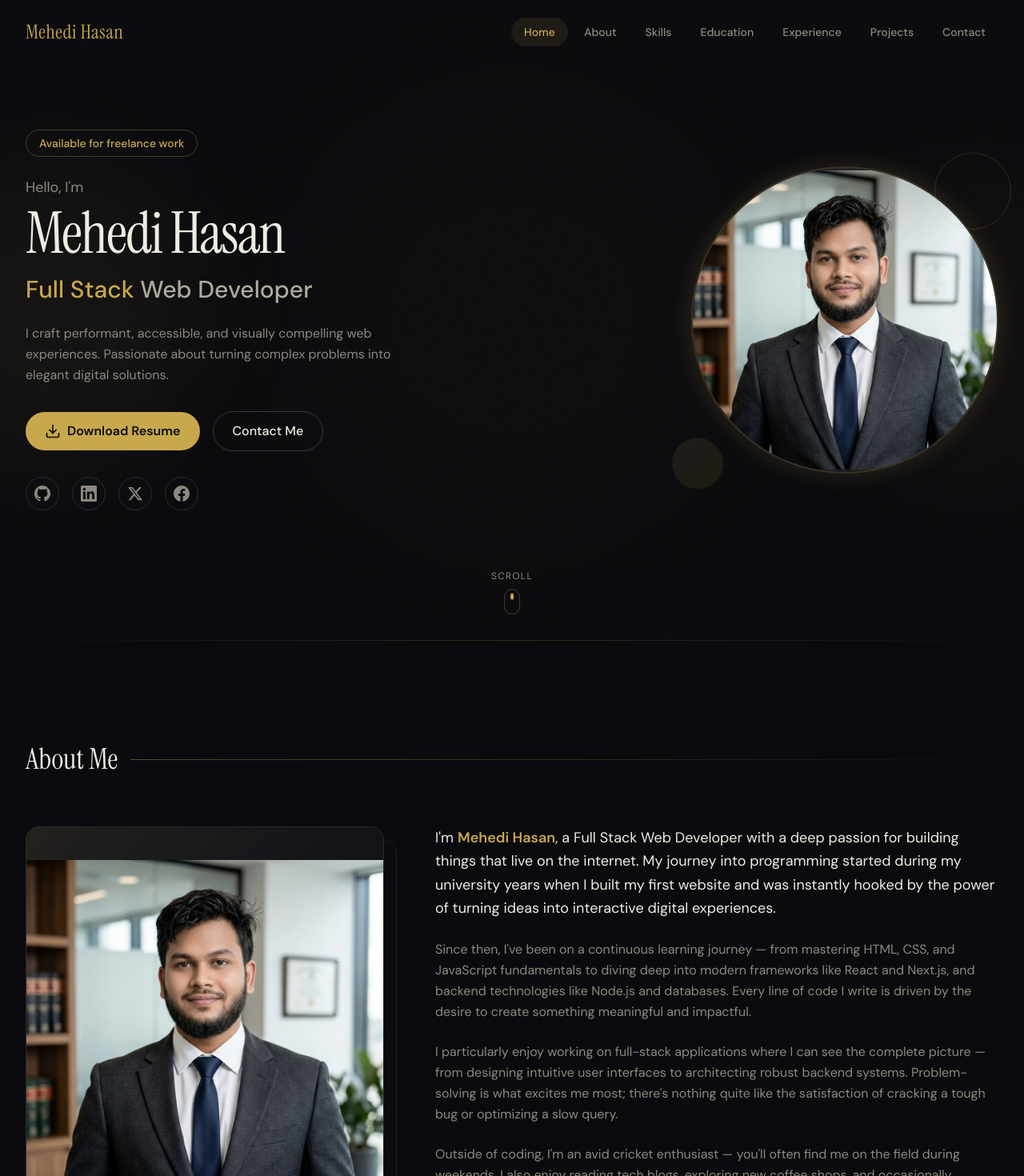
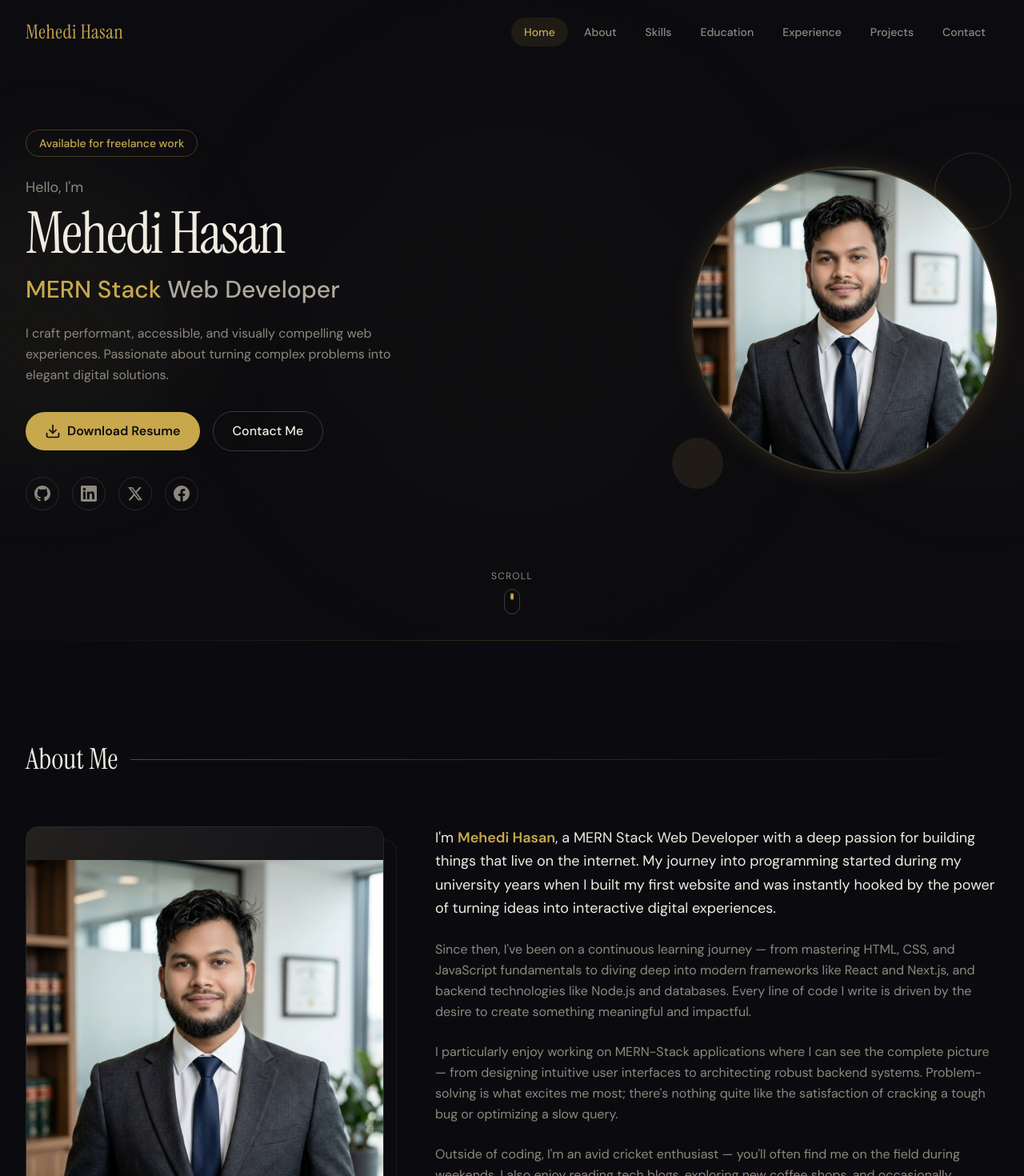
Before and after one commit to mehedihasanv/portfolio, a Next.js app: page / in a window 1280 px wide. Shown: the top 1470 px of the page at 80% size. Built offline with nearby package versions, Linux system fonts and the light colour scheme.

Commit message:
Polished UI

```diff
--- a/app/components/About.tsx
+++ b/app/components/About.tsx
@@ -37,7 +37,7 @@ export default function About() {
               <p className="text-lg text-foreground leading-relaxed">
                 I&apos;m{" "}
                 <span className="text-accent font-semibold">Mehedi Hasan</span>,
-                a Full Stack Web Developer with a deep passion for building
+                a MERN Stack Web Developer with a deep passion for building
                 things that live on the internet. My journey into programming
                 started during my university years when I built my first website
                 and was instantly hooked by the power of turning ideas into
@@ -58,7 +58,7 @@ export default function About() {
 
             <SectionReveal delay={200}>
               <p className="text-muted leading-relaxed">
-                I particularly enjoy working on full-stack applications where I
+                I particularly enjoy working on MERN-Stack applications where I
                 can see the complete picture — from designing intuitive user
                 interfaces to architecting robust backend systems.
                 Problem-solving is what excites me most; there&apos;s nothing
--- a/app/components/Experience.tsx
+++ b/app/components/Experience.tsx
@@ -2,15 +2,15 @@ import SectionReveal from "./SectionReveal";
 
 const experiences = [
   {
-    role: "Junior Web Developer",
-    company: "Tech Solutions BD",
-    period: "Jun 2025 - Present",
-    type: "Full-time",
+    role: "MERN Stack Developer ",
+    company: "Personal Projects",
+    period: "Oct 2024 - Present",
+    type: "Self-learning",
     description: [
-      "Develop and maintain responsive web applications using React.js and Next.js",
-      "Collaborate with the design team to implement pixel-perfect UI components",
-      "Build RESTful APIs with Node.js and Express for various client projects",
-      "Optimize application performance achieving 40% faster load times",
+      "Built responsive web applications using React.js and Next.js",
+      "Created RESTful APIs with Node.js and Express",
+      "Integrated MongoDB for data storage",
+      "Implemented authentication and authorization in projects",
     ],
   }
 ];
--- a/app/components/Footer.tsx
+++ b/app/components/Footer.tsx
@@ -48,7 +48,7 @@ export default function Footer() {
               Mehedi Hasan<span className="text-foreground">.</span>
             </span>
             <p className="text-muted text-sm mt-3 max-w-xs leading-relaxed">
-              Full Stack Web Developer crafting digital experiences with passion
+              MERN Stack Web Developer crafting digital experiences with passion
               and precision.
             </p>
           </div>
--- a/app/components/Hero.tsx
+++ b/app/components/Hero.tsx
@@ -90,7 +90,7 @@ export default function Hero() {
 
             <SectionReveal delay={300}>
               <h2 className="text-xl sm:text-2xl lg:text-3xl font-medium mb-6">
-                <span className="text-accent">Full Stack</span>{" "}
+                <span className="text-accent">MERN Stack</span>{" "}
                 <span className="text-muted-light">Web Developer</span>
               </h2>
             </SectionReveal>
```
